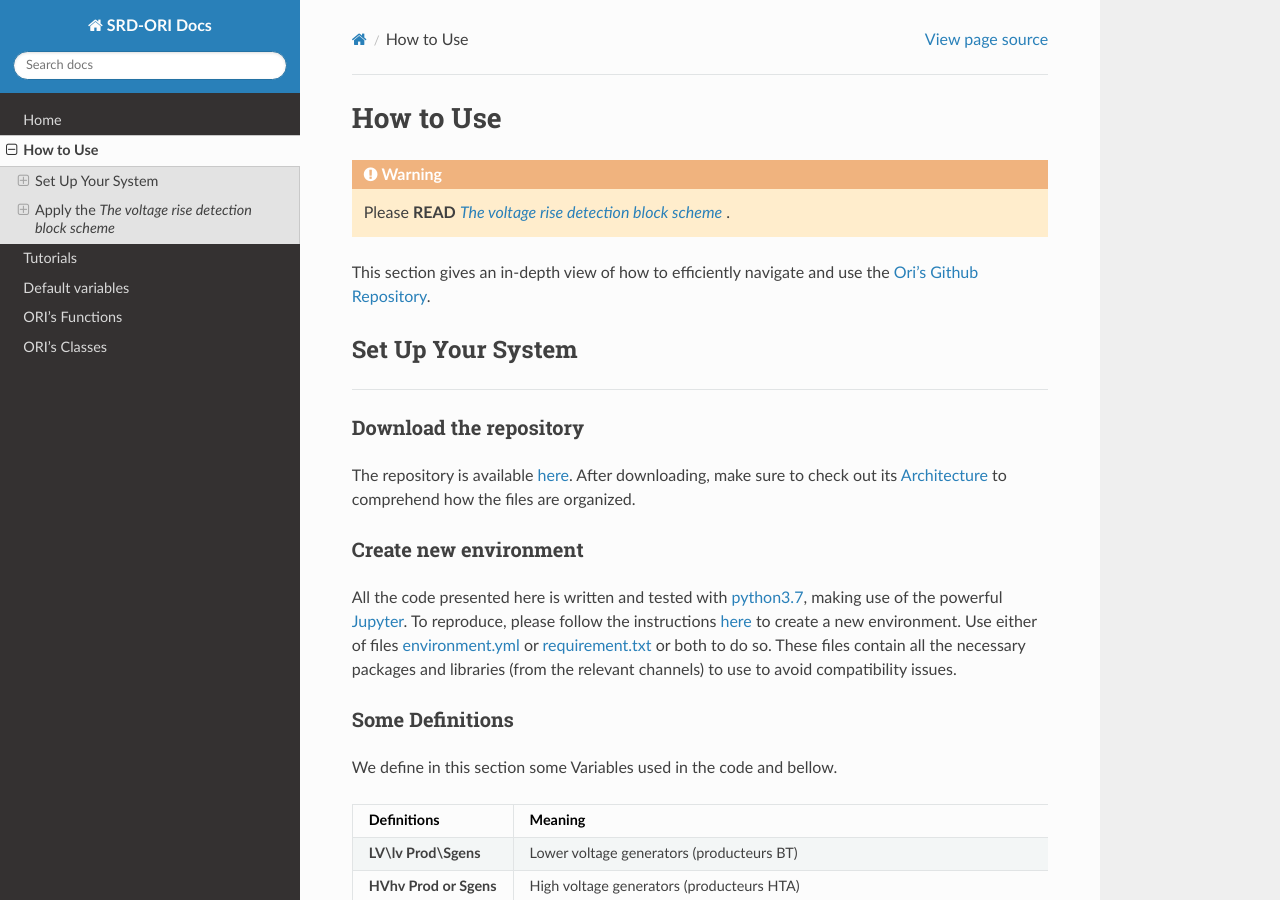
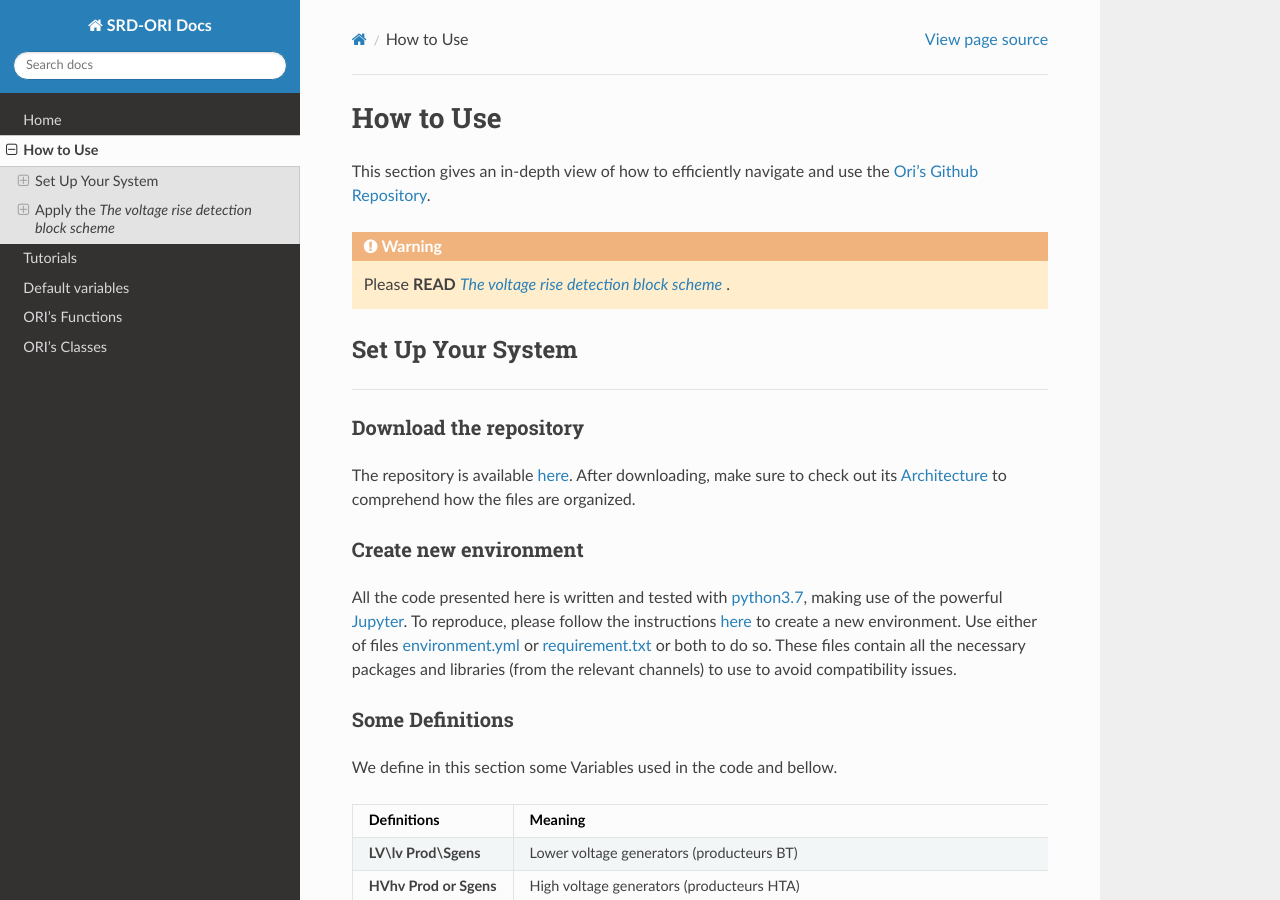
Before and after one commit to pajjaecat/ORI-SRD, a Sphinx documentation site: the page built from docs/HowToUse/howToUse.rst, in a window 1280 px wide and 900 px high. Built offline with Sphinx 7.4.7 and the Read the Docs theme 2.0.0, drawn with Linux system fonts in a browser that asks for light colours.

Commit message:
Update howToUse.rst

```diff
--- a/docs/HowToUse/howToUse.rst
+++ b/docs/HowToUse/howToUse.rst
@@ -9,13 +9,12 @@ How to Use
 ##############
 
 
+This section gives an in-depth view of how to efficiently navigate and use the
+`Ori's Github Repository <https://github.com/pajjaecat/ORI-SRD>`_.
+
 .. warning::
     Please **READ** |vRiseBlockScheme|_ .
 
-
-
-This section gives an in-depth view of how to efficiently navigate and use the
-`Ori's Github Repository <https://github.com/pajjaecat/ORI-SRD>`_.
 
 
 Set Up Your System
```
